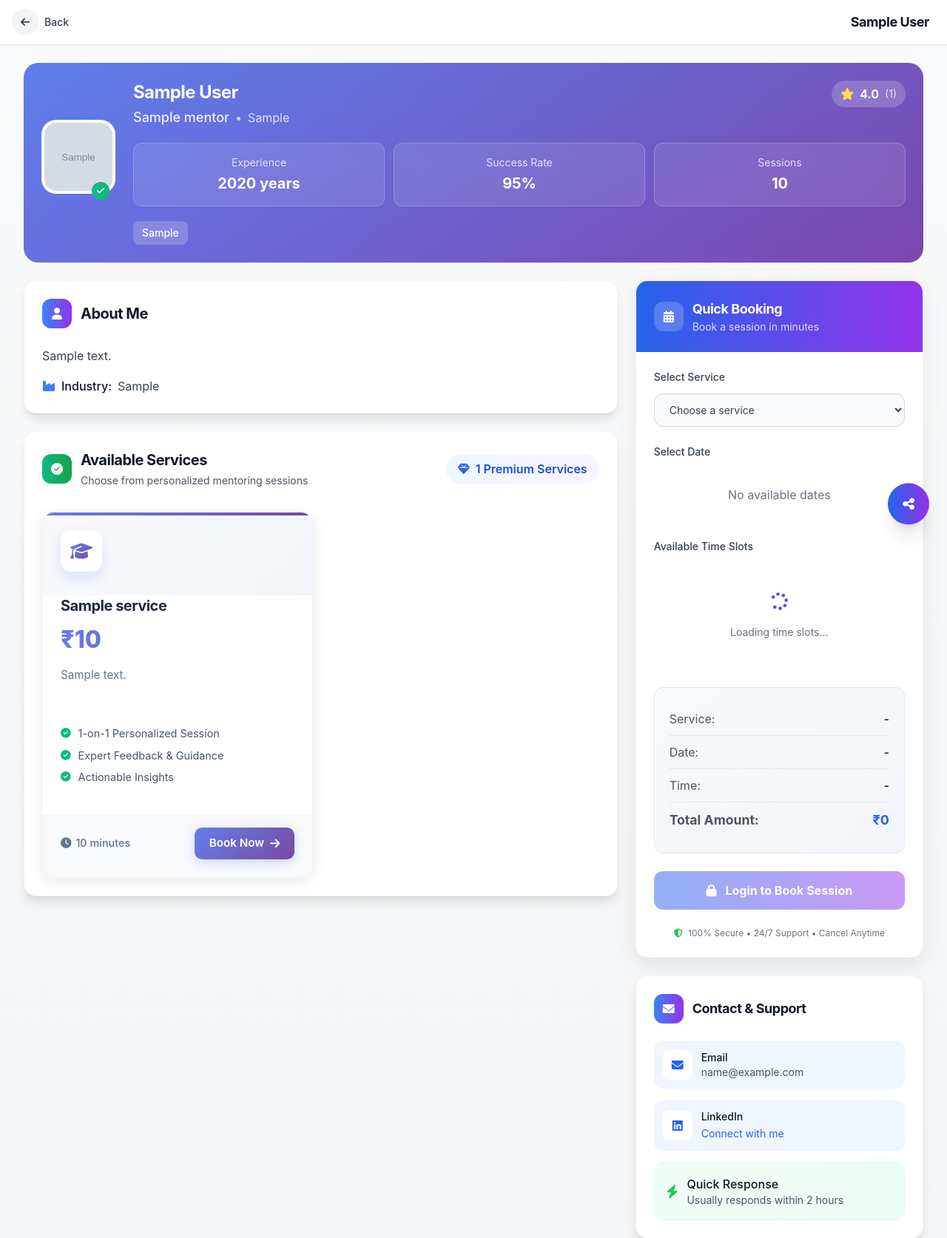
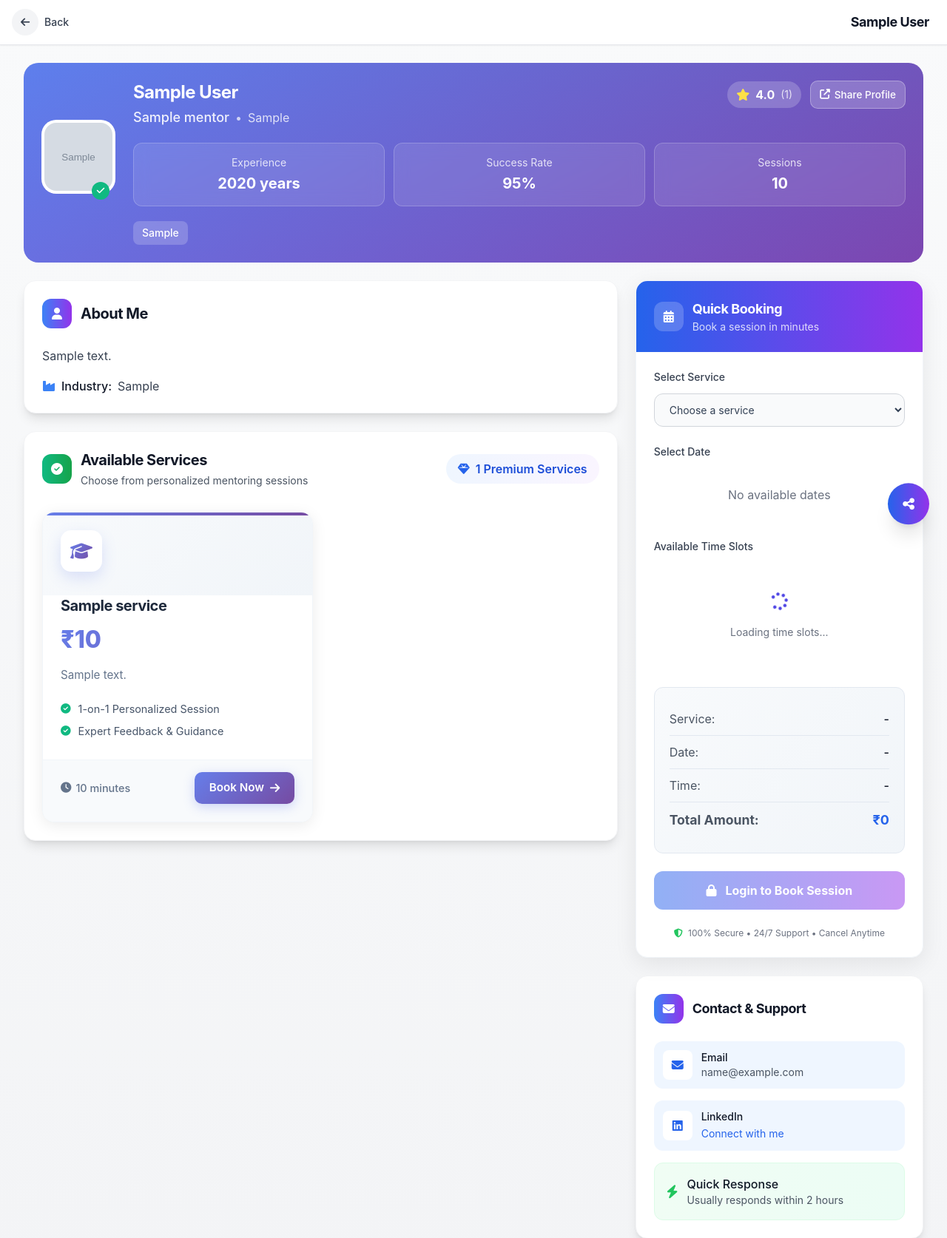
Before and after one commit to Abhidesh12/Clearq_platform, a FastAPI app: page /mentor/1 in a window 1280 px wide. Shown: the part 65-1739 px from the top of the page at 74% size. Run offline with FastAPI, Linux system fonts and the light colour scheme; tables that the repository leaves empty hold one stand-in row (values such as "Sample post"); grey boxes marked "Sample" are stand-in pictures; some libraries are stand-ins or nearby versions.

Commit message:
Update mentor_profile.html

```diff
--- a/templates/mentor_profile.html
+++ b/templates/mentor_profile.html
@@ -85,9 +85,10 @@
         transition: all 0.4s cubic-bezier(0.175, 0.885, 0.32, 1.275);
         box-shadow: 0 4px 20px rgba(0, 0, 0, 0.08);
         border: 1px solid #f1f5f9;
-        height: 100%;
         display: flex;
         flex-direction: column;
+        min-height: 420px; /* Fixed minimum height */
+        max-width: 100%; /* Ensure it doesn't overflow */
     }
 
     .service-card:hover {
@@ -146,8 +147,11 @@
     }
 
     .service-card-body {
-        padding: 0 24px 20px;
+        padding: 0 24px;
         flex: 1;
+        display: flex;
+        flex-direction: column;
+        min-height: 200px; /* Fixed body height */
     }
 
     .service-card-title {
@@ -172,7 +178,9 @@
         font-size: 0.95rem;
         line-height: 1.6;
         margin-bottom: 20px;
-        min-height: 60px;
+        flex: 1;
+        word-wrap: break-word;
+        overflow-wrap: break-word;
     }
 
     .service-card-features {
@@ -200,6 +208,7 @@
         justify-content: space-between;
         align-items: center;
         background: #f8fafc;
+        flex-shrink: 0; /* Prevent footer from shrinking */
     }
 
     .service-duration {
@@ -225,6 +234,8 @@
         align-items: center;
         gap: 8px;
         box-shadow: 0 4px 15px rgba(102, 126, 234, 0.3);
+        text-decoration: none;
+        white-space: nowrap;
     }
 
     .service-book-btn:hover {
@@ -406,6 +417,30 @@
         to { transform: rotate(360deg); }
     }
 
+    /* Share Link Button */
+    .share-link-btn {
+        background: rgba(255, 255, 255, 0.2);
+        border: 1px solid rgba(255, 255, 255, 0.3);
+        color: white;
+        padding: 8px 12px;
+        border-radius: 10px;
+        font-size: 0.85rem;
+        font-weight: 500;
+        cursor: pointer;
+        transition: all 0.3s ease;
+        display: inline-flex;
+        align-items: center;
+        gap: 6px;
+        text-decoration: none;
+        backdrop-filter: blur(10px);
+    }
+
+    .share-link-btn:hover {
+        background: rgba(255, 255, 255, 0.3);
+        border-color: rgba(255, 255, 255, 0.4);
+        transform: translateY(-1px);
+    }
+
     /* Responsive Design */
     @media (max-width: 768px) {
         .profile-header-content {
@@ -508,10 +564,21 @@
                                 </div>
                             </div>
 
-                            <div class="flex items-center gap-2 px-3 py-1.5 bg-white/20 backdrop-blur-sm rounded-full">
-                                <i class="fas fa-star text-yellow-300"></i>
-                                <span class="font-bold text-white">{{ mentor.rating if mentor.rating else '4.9' }}</span>
-                                <span class="text-white/80 text-sm">({{ mentor.review_count if mentor.review_count else '24' }})</span>
+                            <div class="flex items-center gap-3">
+                                <div class="flex items-center gap-2 px-3 py-1.5 bg-white/20 backdrop-blur-sm rounded-full">
+                                    <i class="fas fa-star text-yellow-300"></i>
+                                    <span class="font-bold text-white">{{ mentor.rating if mentor.rating else '4.9' }}</span>
+                                    <span class="text-white/80 text-sm">({{ mentor.review_count if mentor.review_count else '24' }})</span>
+                                </div>
+
+                                <!-- Share Link Button -->
+                                <a href="{{ url_for('share_mentor_profile', mentor_id=mentor.id) if 'share_mentor_profile' in get_flashed_messages else '#' }}"
+                                   target="_blank"
+                                   class="share-link-btn"
+                                   onclick="if(!this.getAttribute('href').includes('share_mentor_profile')) { event.preventDefault(); shareProfile(); }">
+                                    <i class="fas fa-external-link-alt"></i>
+                                    Share Profile
+                                </a>
                             </div>
                         </div>
 
@@ -644,10 +711,6 @@
                                             <i class="fas fa-check-circle"></i>
                                             <span>Expert Feedback & Guidance</span>
                                         </div>
-                                        <div class="service-card-feature">
-                                            <i class="fas fa-check-circle"></i>
-                                            <span>Actionable Insights</span>
-                                        </div>
                                     </div>
                                 </div>
 
@@ -656,10 +719,10 @@
                                         <i class="fas fa-clock"></i>
                                         {{ service.duration_minutes if service.duration_minutes else '60' }} minutes
                                     </div>
-                                    <button class="service-book-btn">
+                                    <span class="service-book-btn">
                                         Book Now
                                         <i class="fas fa-arrow-right"></i>
-                                    </button>
+                                    </span>
                                 </div>
                             </div>
                         </a>
@@ -1048,6 +1111,97 @@ document.addEventListener('DOMContentLoaded', function() {
     });
 });
 
+// Share Profile function
+function shareProfile() {
+    const shareUrl = window.location.href;
+    const shareWindow = window.open('', '_blank', 'width=600,height=400');
+
+    if (shareWindow) {
+        shareWindow.document.write(`
+            <!DOCTYPE html>
+            <html>
+            <head>
+                <title>Share Mentor Profile</title>
+                <style>
+                    body {
+                        font-family: -apple-system, BlinkMacSystemFont, 'Segoe UI', Roboto, Oxygen, Ubuntu, sans-serif;
+                        background: #f8fafc;
+                        margin: 0;
+                        padding: 20px;
+                    }
+                    .container {
+                        max-width: 500px;
+                        margin: 0 auto;
+                        background: white;
+                        border-radius: 12px;
+                        padding: 30px;
+                        box-shadow: 0 4px 20px rgba(0,0,0,0.1);
+                    }
+                    h1 {
+                        color: #1e293b;
+                        margin-bottom: 20px;
+                        font-size: 1.5rem;
+                    }
+                    .share-link {
+                        background: #f1f5f9;
+                        padding: 15px;
+                        border-radius: 8px;
+                        margin-bottom: 20px;
+                        word-break: break-all;
+                        font-size: 0.9rem;
+                        color: #475569;
+                    }
+                    .buttons {
+                        display: flex;
+                        gap: 10px;
+                        margin-top: 20px;
+                    }
+                    button {
+                        flex: 1;
+                        padding: 12px;
+                        border: none;
+                        border-radius: 8px;
+                        font-weight: 600;
+                        cursor: pointer;
+                        transition: all 0.2s;
+                    }
+                    .copy-btn {
+                        background: linear-gradient(135deg, #667eea 0%, #764ba2 100%);
+                        color: white;
+                    }
+                    .copy-btn:hover {
+                        transform: translateY(-2px);
+                        box-shadow: 0 4px 12px rgba(102, 126, 234, 0.3);
+                    }
+                </style>
+            </head>
+            <body>
+                <div class="container">
+                    <h1>Share Mentor Profile</h1>
+                    <p>Copy this link to share:</p>
+                    <div class="share-link" id="shareUrl">${shareUrl}</div>
+                    <div class="buttons">
+                        <button class="copy-btn" onclick="copyToClipboard()">Copy Link</button>
+                    </div>
+                </div>
+                <script>
+                    function copyToClipboard() {
+                        const el = document.createElement('textarea');
+                        el.value = '${shareUrl}';
+                        document.body.appendChild(el);
+                        el.select();
+                        document.execCommand('copy');
+                        document.body.removeChild(el);
+                        alert('Link copied to clipboard!');
+                    }
+                <\/script>
+            </body>
+            </html>
+        `);
+        shareWindow.document.close();
+    }
+}
+
 // Quick booking function
 function quickBook() {
     if (!selectedQuickService || !selectedQuickDate || !selectedQuickTime) {
```
Also changed, not shown: other parts of templates/mentor_profile.html (+28 -5 lines).
